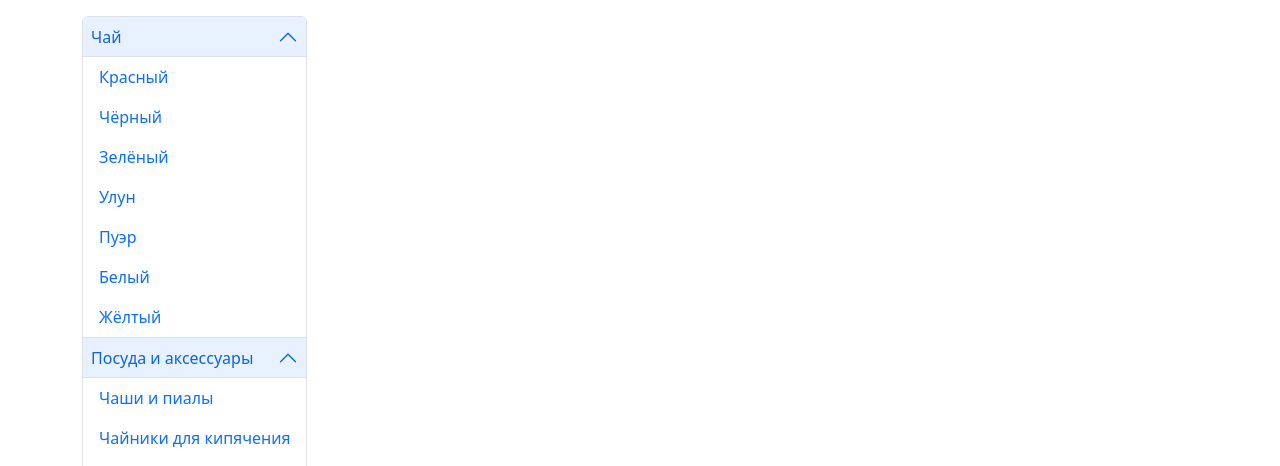
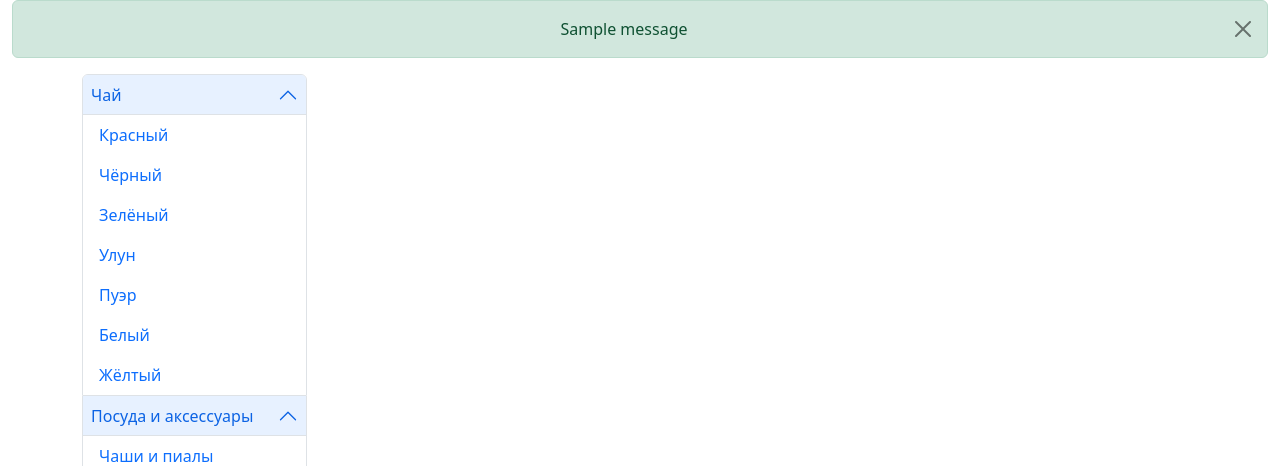
Before and after one commit to Gvard-Windlass/teahouse, a Django app: page / in a window 1280 px wide. Shown: the part 56-522 px from the top of the page. Run offline with Django 4.2, Linux system fonts and the light colour scheme; tables that the repository leaves empty hold one stand-in row (values such as "Sample post"); one stand-in notice (Sample message) is shown.

Commit message:
Add messages dispaly to templates

```diff
--- a/templates/base.html
+++ b/templates/base.html
@@ -51,6 +51,7 @@
             {% endif %}
         </div>
     </nav>
+    {% include 'messages.html' %}
     {% block main %}{% endblock main %}
     <script src="https://cdn.jsdelivr.net/npm/bootstrap@5.2.2/dist/js/bootstrap.bundle.min.js" integrity="sha384-OERcA2EqjJCMA+/3y+gxIOqMEjwtxJY7qPCqsdltbNJuaOe923+mo//f6V8Qbsw3" crossorigin="anonymous"></script>
     <footer class="mt-5"></footer>
--- /dev/null
+++ b/templates/messages.html
@@ -0,0 +1,11 @@
+<div class="container-fluid text-center">
+    {% for message in messages %}
+        <div
+        class="alert alert-{% if message.level_tag == 'error' %}danger{% else %}{{ message.level_tag }}{% endif %}
+        alert-dismissible fade show"
+        role="alert">
+            {{ message }}
+            <button type="button" class="btn-close" data-bs-dismiss="alert" aria-label="Close"></button>
+        </div>
+    {% endfor %}
+</div>
```
